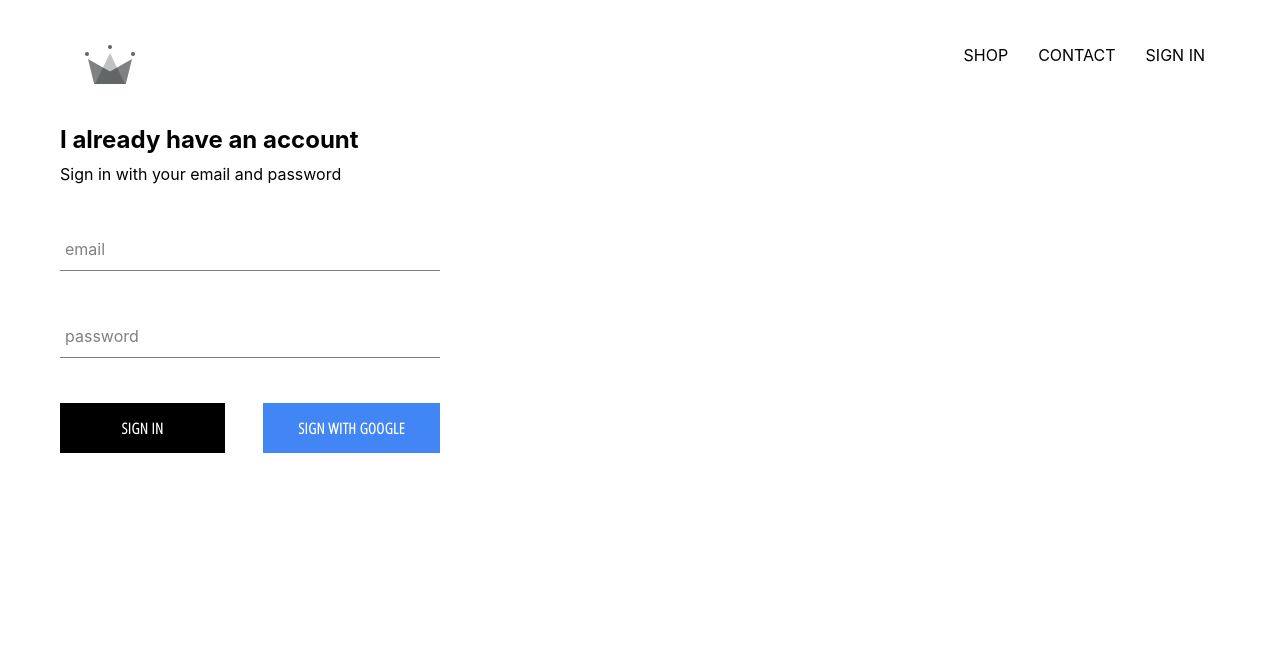
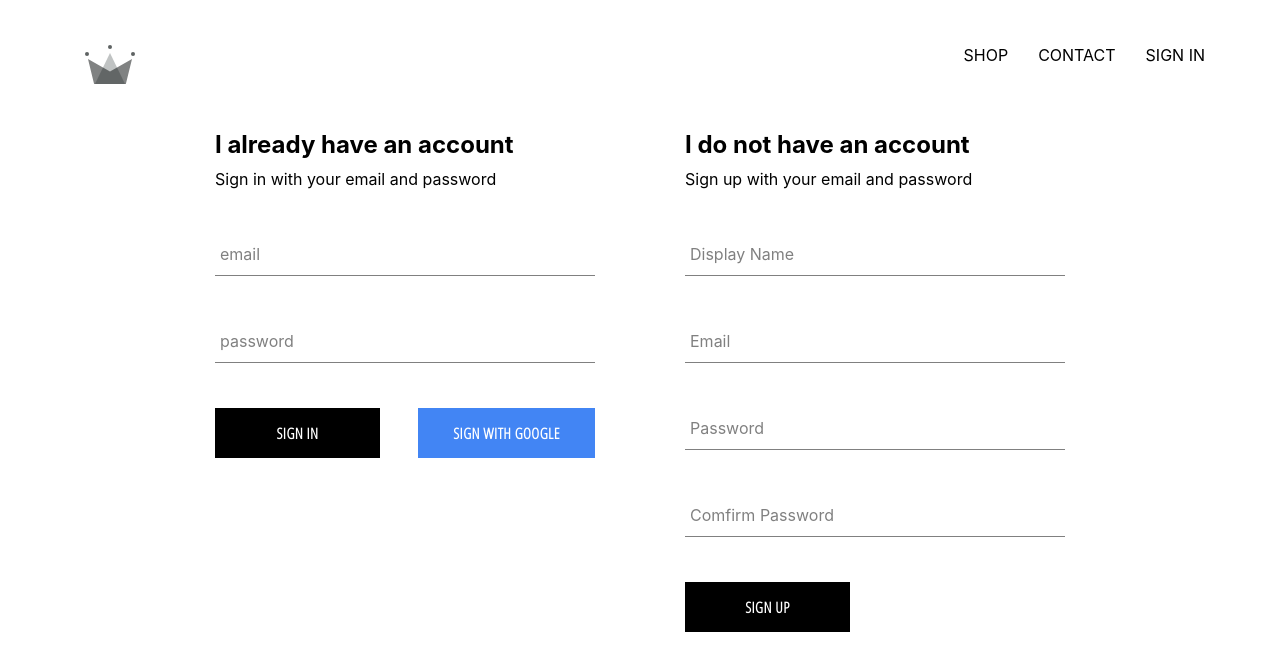
Before and after one commit to JelelAhmed/luxury-line, a React (Create React App) app: page /signin in a window 1280 px wide. Shown: the top 670 px of the page. Built offline with nearby package versions, Linux system fonts and the light colour scheme; no server answers.

Commit message:
implemented firebase utils, including ability to store authenticated users into our firebase database

```diff
--- a/src/App.js
+++ b/src/App.js
@@ -2,7 +2,7 @@
 import { Switch, Route, Link } from 'react-router-dom';
 import './App.css';
 
-import { auth } from './firebase/firebase.utils';
+import { auth, createUserProfileDocument } from './firebase/firebase.utils';
 
 import HomePage from './pages/homepage/homepage.component.jsx';
 import ShopPage from './pages/shop/shop.component';
@@ -24,10 +24,26 @@
 	unsubscribeFromAuth = null;
 
 	componentDidMount() {
-		this.unsubscribeFromAuth = auth.onAuthStateChanged(user => {
-			this.setState({ currentUser: user});
+		this.unsubscribeFromAuth = auth.onAuthStateChanged(async userAuth => {
+			if (userAuth) {
+				const userRef = await createUserProfileDocument(userAuth);
 
-			console.log(user)
+				userRef.onSnapshot(snapShot => {
+					this.setState({
+						currentUser: {
+							id: snapShot.id,
+							...snapShot.data()
+						}
+					})
+
+					console.log(this.state);
+				});
+
+			} else {
+					this.setState({
+						currentUser: userAuth
+					})
+				}
 		})
 	}
 
--- /dev/null
+++ b/src/component/sign-up/sign-up.component.js
@@ -0,0 +1,104 @@
+import React from 'react';
+
+import FormInput from '../form-input/form-input.component';
+import CustomButton from '../custom-button/custom-button.component';
+
+import { auth, createUserProfileDocument } from '../../firebase/firebase.utils';
+
+import './sign-up.styles.scss';
+
+class SignUp extends React.Component {
+	constructor() {
+		super();
+
+		this.state = {
+			displayName: '',
+			email: '',
+			password: '',
+			confirmPassword: ''
+		};
+	}
+
+	handleSubmit = async event => {
+		event.preventDefault();
+
+		const { displayName, email, password, confirmPassword} = this.state;
+
+		if(password !== confirmPassword) {
+			alert("Passwords Don't Match");
+			return;
+		}
+
+		try {
+			const { user } = await auth.createUserWithEmailAndPassword(
+				email,
+				password
+			);
+
+			await	createUserProfileDocument(user, { displayName })
+
+			this.setState({
+				displayName: '',
+				email: '',
+				password: '',
+				confirmPassword: ''
+			})
+		} catch (error) {
+			console.log(error);
+		}
+	};
+
+	handleChange = event => {
+		const { name, value } = event.target;
+
+		this.setState({[name]: value});
+	}
+
+	render() {
+		const { displayName, email, password, confirmPassword} = this.state;
+
+		return (
+			<div className='sign-up'>
+				<h2 className='title'>I do not have an account</h2>
+				<span>Sign up with your email and password</span>
+				<form className='sign-up-form' onSubmit={this.handleSubmit}>
+					<FormInput
+						type='text'
+						name='displayName'
+						value={displayName}
+						onChange={this.handleChange}
+						label='Display Name'
+						required
+					/>
+					<FormInput
+						type='email'
+						name='email'
+						value={email}
+						onChange={this.handleChange}
+						label='Email'
+						required
+					/>
+					<FormInput
+						type='password'
+						name='password'
+						value={password}
+						onChange={this.handleChange}
+						label='Password'
+						required
+					/>
+					<FormInput
+						type='password'
+						name='confirmPassword'
+						value={confirmPassword}
+						onChange={this.handleChange}
+						label='Comfirm Password'
+						required
+					/>
+					<CustomButton type='submit'>SIGN UP</CustomButton>
+				</form>
+			</div>
+		)
+	}
+}
+
+export default SignUp;
--- /dev/null
+++ b/src/component/sign-up/sign-up.styles.scss
@@ -0,0 +1,9 @@
+.sign-up {
+	display: flex;
+	flex-direction: column;
+	width: 380px;
+
+	.title{
+		margin: 10px 0;
+	}
+}
--- a/src/firebase/firebase.utils.js
+++ b/src/firebase/firebase.utils.js
@@ -13,6 +13,34 @@
   measurementId: "G-LX89FFWP3R"
 };
 
+
+export const createUserProfileDocument = async (userAuth, additionalData) => {
+	if (!userAuth) return;
+
+	const userRef = firestore.doc(`users/${userAuth.uid}`);
+
+	const snapShot = await userRef.get();
+
+	if(!snapShot.exists) {
+		const { displayName, email } = userAuth;
+		const createdAt = new Date();
+
+		try {
+			await userRef.set({
+				displayName,
+				email,
+				createdAt,
+				...additionalData
+			})
+
+		} catch (error) {
+			console.log('error creating user', error.message);
+		}
+	}
+
+	return userRef;
+}
+
 firebase.initializeApp(config);
 
 export const auth = firebase.auth();
--- a/src/pages/signIn-signOut/signIn-signOut.component.js
+++ b/src/pages/signIn-signOut/signIn-signOut.component.js
@@ -1,11 +1,15 @@
 import React from 'react';
 
 import SignIn from '../../component/sign-in/sign-in.component';
+import SignUp from '../../component/sign-up/sign-up.component';
 
 import './signIn-signOut.styles.scss';
 
 const signInAndSignUpPage = () => (
-	<SignIn />
+	<div className='sign-in-and-sign-up'>
+		<SignIn />
+		<SignUp />
+	</div>
 );
 
 export default signInAndSignUpPage;
--- a/src/pages/signIn-signOut/signIn-signOut.styles.scss
+++ b/src/pages/signIn-signOut/signIn-signOut.styles.scss
@@ -0,0 +1,6 @@
+.sign-in-and-sign-up {
+	width: 850px;
+	display: flex;
+	justify-content: space-between;
+	margin: 30px auto;
+}
```
